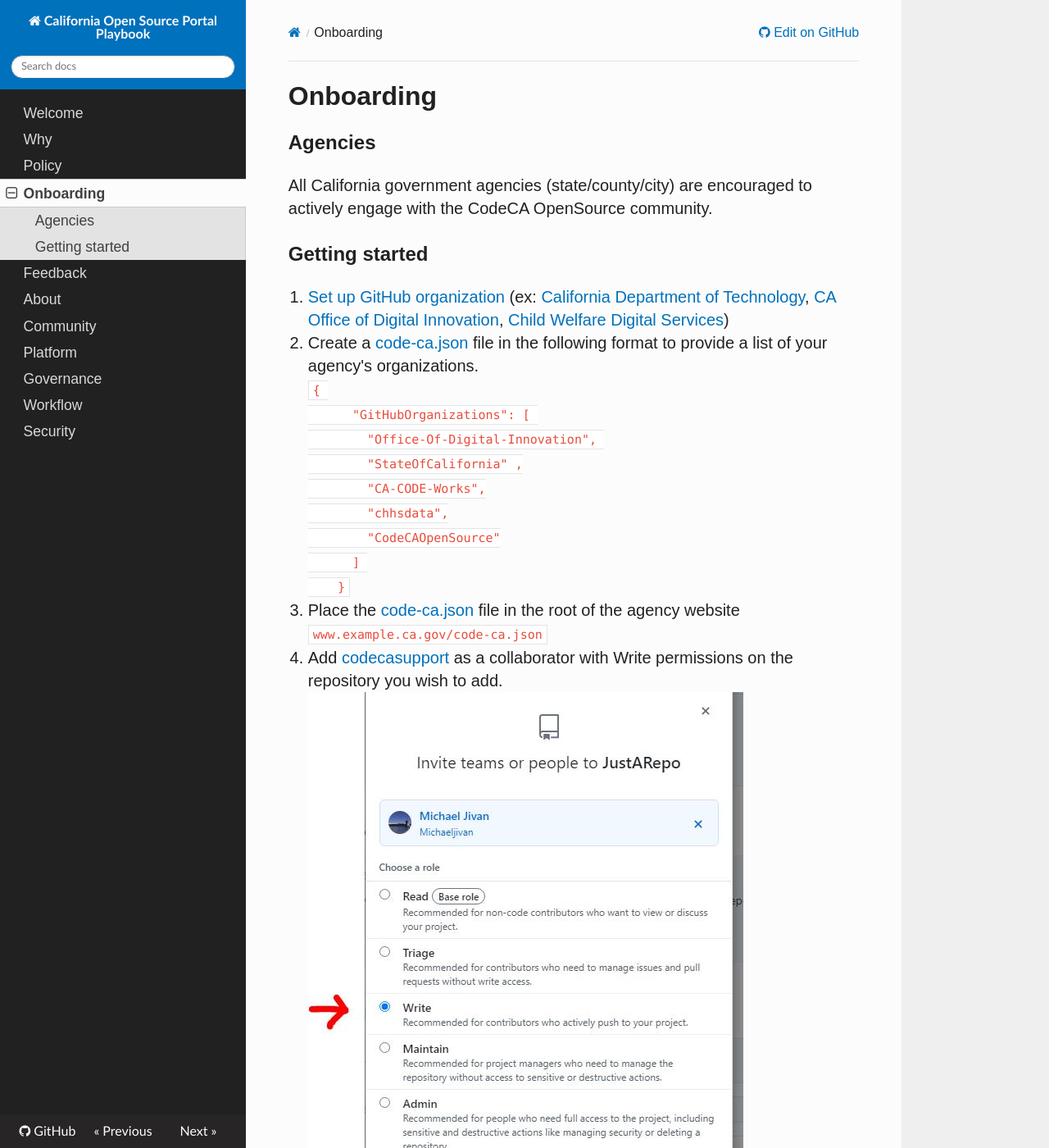
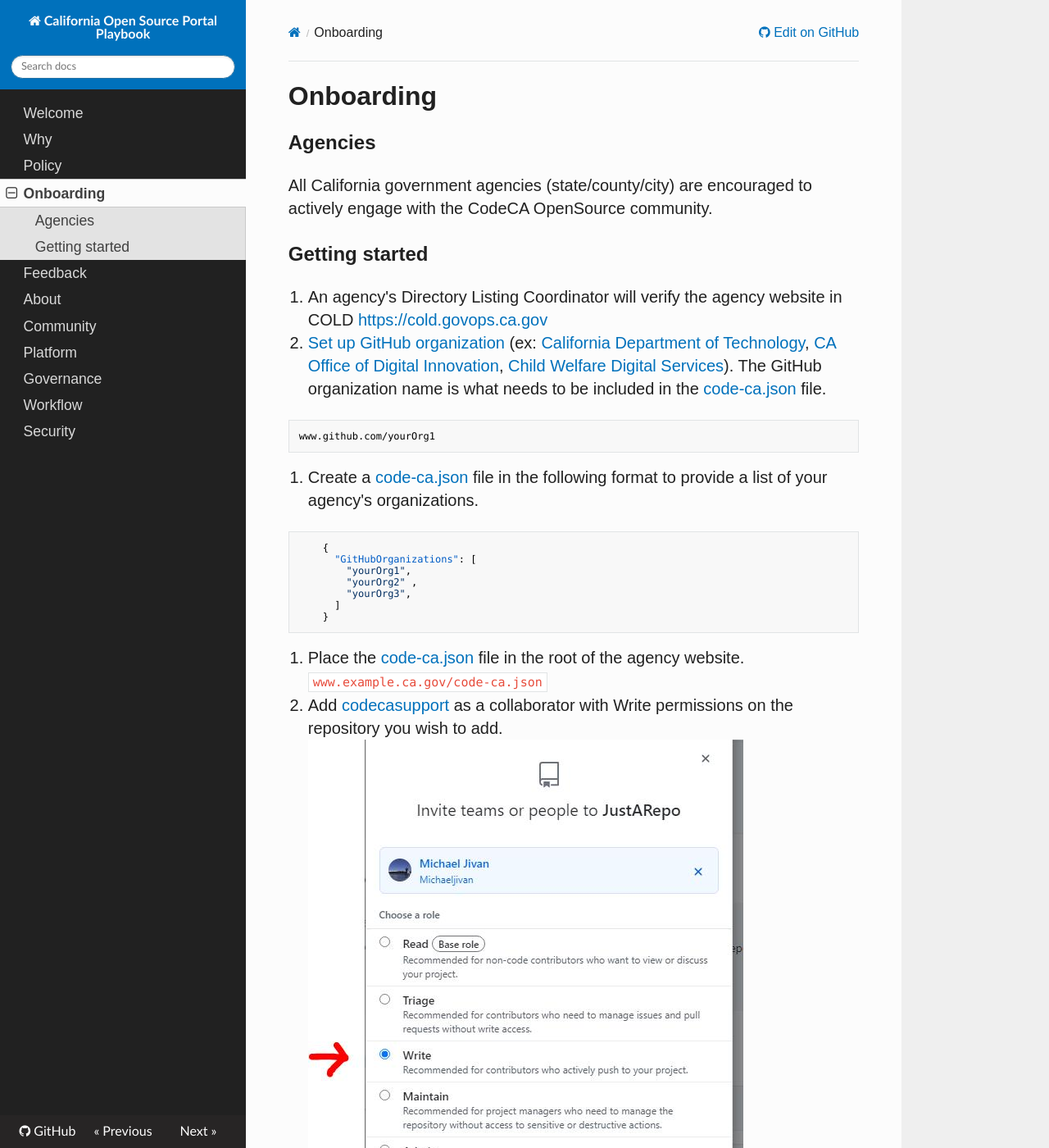
Before and after one commit to codecasupport/playbook, an MkDocs documentation site: the page built from docs/onboarding.md, in a window 1280 px wide and 1400 px high. Shown: the whole window at 82% size. Built offline with MkDocs 1.6.1, drawn with Linux system fonts in a browser that asks for light colours; nearby versions of some CDN libraries; old or Windows-style settings are respelled for this version of MkDocs; some of the changed text lies outside the part shown.

Commit message:
additions for clarity

````diff
--- a/docs/onboarding.md
+++ b/docs/onboarding.md
@@ -3,25 +3,28 @@
 All California government agencies (state/county/city) are encouraged to actively engage with the CodeCA OpenSource community.
 
 ## Getting started
+1. An agency's Directory Listing Coordinator will verify the agency website in COLD [https://cold.govops.ca.gov](https://cold.govops.ca.gov)
 
-1. [Set up GitHub organization](https://docs.github.com/en/github/setting-up-and-managing-organizations-and-teams/about-organizations) (ex: [California Department of Technology](https://github.com/CDTgithub), [CA Office of Digital Innovation](https://github.com/Office-of-Digital-Innovation/), [Child Welfare Digital Services](https://github.com/ca-cwds))
-2. Create a [code-ca.json](https://codecaopensource-playbook.readthedocs.io/en/latest/workflow/#codejson) file in the following format to provide a list of your agency's organizations.
-      ```
+2. [Set up GitHub organization](https://docs.github.com/en/github/setting-up-and-managing-organizations-and-teams/about-organizations) (ex: [California Department of Technology](https://github.com/CDTgithub), [CA Office of Digital Innovation](https://github.com/Office-of-Digital-Innovation/), [Child Welfare Digital Services](https://github.com/ca-cwds)). The GitHub organization name is what needs to be included in the [code-ca.json](https://codecaopensource-playbook.readthedocs.io/en/latest/workflow/#codejson) file.
+```
+www.github.com/yourOrg1
+```
+
+3. Create a [code-ca.json](https://codecaopensource-playbook.readthedocs.io/en/latest/workflow/#codejson) file in the following format to provide a list of your agency's organizations.
+```
     {
       "GitHubOrganizations": [
-        "Office-Of-Digital-Innovation",
-        "StateOfCalifornia" ,
-        "CA-CODE-Works",
-        "chhsdata",
-        "CodeCAOpenSource"
+        "yourOrg1",
+        "yourOrg2" ,
+        "yourOrg3",
       ]
     }
-      ```
+```
 
-3. Place the [code-ca.json](https://codecaopensource-playbook.readthedocs.io/en/latest/workflow/#codejson) file in the root of the agency website
+4. Place the [code-ca.json](https://codecaopensource-playbook.readthedocs.io/en/latest/workflow/#codejson) file in the root of the agency website.
     ```www.example.ca.gov/code-ca.json```
 
-4. Add [codecasupport](https://github.com/codecasupport) as a collaborator with Write permissions on the repository you wish to add.
+5. Add [codecasupport](https://github.com/codecasupport) as a collaborator with Write permissions on the repository you wish to add.
 ![Give write access](img/writeAccess.png)
 
-5. You will now see your agency and organizations listed on the [CodeCA OpenSource Explore page](https://as-cdt-pub-codeca-ww-p-001-uat.azurewebsites.net/Explore)
+6. You will see your agency and organizations listed on the [CodeCA OpenSource Explore page](https://as-cdt-pub-codeca-ww-p-001-uat.azurewebsites.net/Explore) in 1-2 business days.
````
